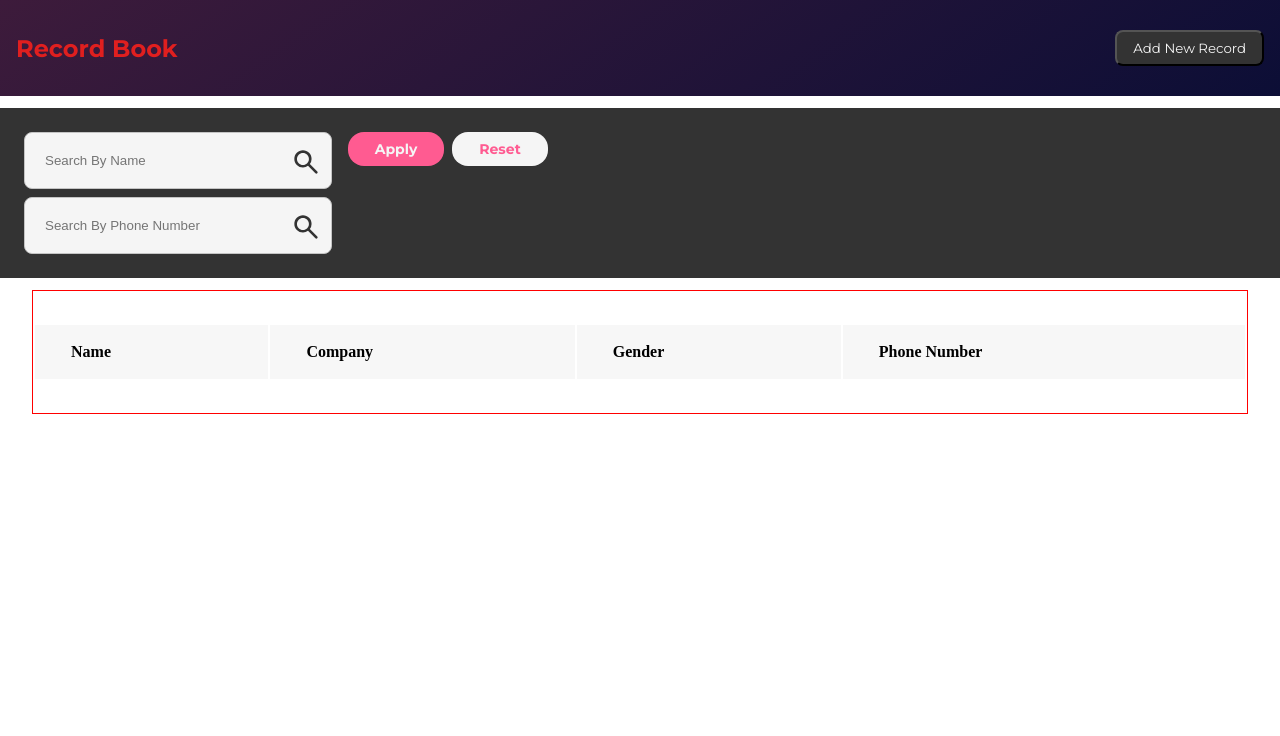
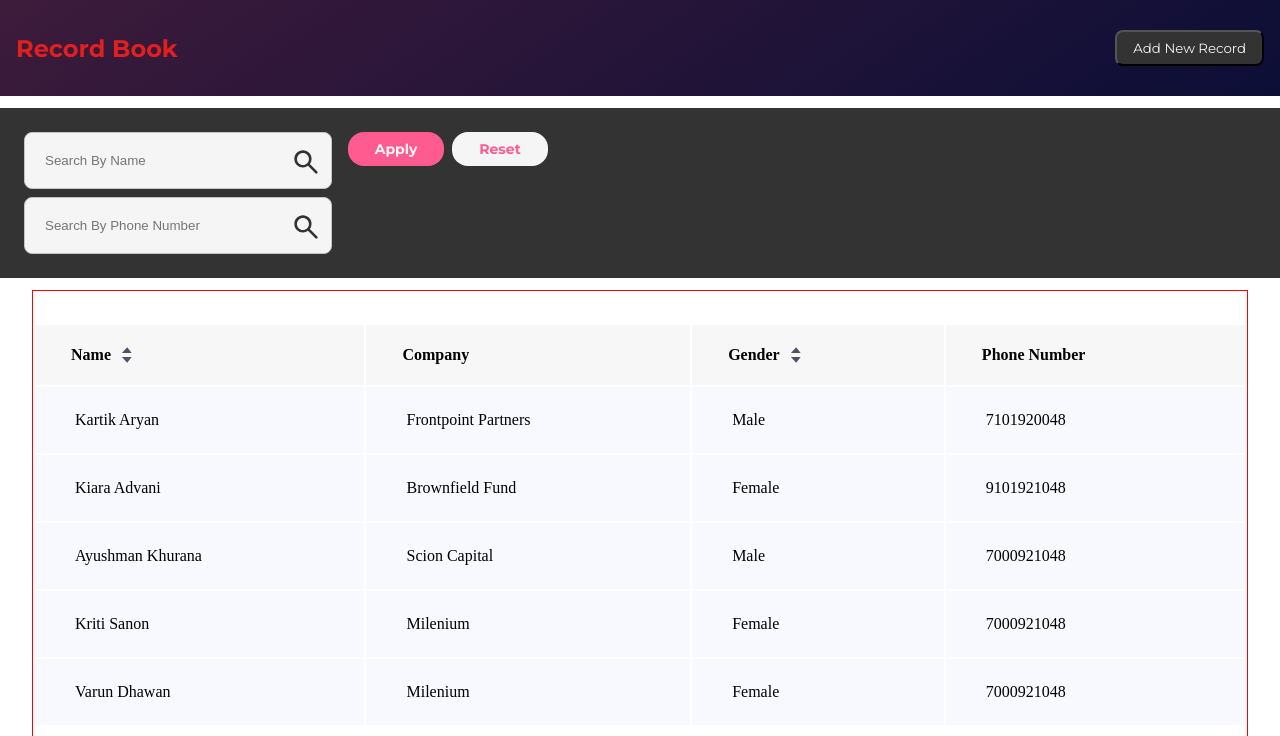
Before and after one commit to dev-enforced/record-book, a React (Vite) app: page / in a window 1280 px wide. Shown: the top 736 px of the page. Built offline with nearby package versions, Linux system fonts and the light colour scheme.

Commit message:
feat: :sparkles: Added table listing with sort on name + gender columns ui

```diff
--- a/src/components/RecordListingTable/RecordListingTable.module.css
+++ b/src/components/RecordListingTable/RecordListingTable.module.css
@@ -31,4 +31,24 @@
   gap: 4px;
   width: fit-content;
   padding: 8px 12px;
+  align-items: center;
 }
+
+.record_listing_table_header_column_wrapper_icon {
+  cursor: pointer;
+  scale: 0.85;
+}
+
+.record_listing_table_header_column_wrapper_span_active {
+  background-color: #eeeeee;
+  border-radius: 8px;
+}
+
+.record_listing_table_data_row {
+  border-bottom: 1px solid;
+  background-color: #f8f9ff;
+}
+
+.record_listing_table_data_row > td {
+  padding: 1.5rem 0 1.5rem 2.5rem;
+}
--- a/src/components/RecordListingTable/RecordListingTable.tsx
+++ b/src/components/RecordListingTable/RecordListingTable.tsx
@@ -1,22 +1,131 @@
 import { RECORDS_LISTING_COLUMNS } from "@/data/recordsListing.config";
+import { useOnClickOutside } from "@/hooks";
+import { useRef, useState } from "react";
 import styles from "./RecordListingTable.module.css";
 
+const mock_data = [
+  {
+    id: "p1",
+    name: "Kartik Aryan",
+    company: "Frontpoint Partners",
+    gender: "Male",
+    number: 7101920048,
+  },
+  {
+    id: "p2",
+    name: "Kiara Advani",
+    company: "Brownfield Fund",
+    gender: "Female",
+    number: 9101921048,
+  },
+  {
+    id: "p3",
+    name: "Ayushman Khurana",
+    company: "Scion Capital",
+    gender: "Male",
+    number: 7000921048,
+  },
+  {
+    id: "p4",
+    name: "Kriti Sanon",
+    company: "Milenium",
+    gender: "Female",
+    number: 7000921048,
+  },
+  {
+    id: "p5",
+    name: "Varun Dhawan",
+    company: "Milenium",
+    gender: "Female",
+    number: 7000921048,
+  },
+];
+
+interface RecordListingTableRowProps {
+  recordData: {
+    id: string;
+    name: string;
+    company: string;
+    gender: string;
+    number: number;
+  };
+}
+
 const RecordListingTableColumns = () => {
+  const [currentOpenedFilter, setCurrentOpenedFilters] = useState<
+    Array<string>
+  >([]);
+
+  /* ------------------- To handle which filters are openend ------------------ */
+  const handleFilters = (currentFilter: string) => {
+    setCurrentOpenedFilters((oldOpenFilter) => {
+      if (oldOpenFilter.includes(currentFilter))
+        return oldOpenFilter.filter((filter) => filter !== currentFilter);
+      return [...currentOpenedFilter, currentFilter];
+    });
+  };
+
+  /* ------ Closing all the Filters when clicked outside the table header ----- */
+  const tableHeaderRef = useRef<HTMLTableSectionElement>(null);
+  useOnClickOutside(
+    tableHeaderRef,
+    () => setCurrentOpenedFilters([]),
+    currentOpenedFilter.length > 0
+  );
+
   return (
-    <thead className={styles.record_listing_table_header}>
+    <thead className={styles.record_listing_table_header} ref={tableHeaderRef}>
       <tr className={styles.record_listing_table_header_row}>
-        {RECORDS_LISTING_COLUMNS.map(({ label, value }) => {
+        {RECORDS_LISTING_COLUMNS.map(
+          ({ label, value, Icon, hasFunctionality, Functionality }) => {
+            const isFilterOpen = currentOpenedFilter.includes(value!);
             return (
               <th
                 key={`${label}-${value}`}
                 className={styles.record_listing_table_header_column_wrapper}
               >
-              <span>{label}</span>
+                <span
+                  className={`${hasFunctionality ? "cursor-pointer" : ""} ${
+                    isFilterOpen
+                      ? styles.record_listing_table_header_column_wrapper_span_active
+                      : ""
+                  }`}
+                  onClick={() => {
+                    if (hasFunctionality) {
+                      handleFilters(value);
+                    }
+                  }}
+                >
+                  {label}
+                  {Icon && (
+                    <Icon
+                      className={
+                        styles.record_listing_table_header_column_wrapper_icon
+                      }
+                    />
+                  )}
+                </span>
+
+                {hasFunctionality && isFilterOpen && Functionality}
               </th>
             );
-        })}
+          }
+        )}
       </tr>
     </thead>
+  );
+};
+
+const RecordListingTableRow = ({ recordData }: RecordListingTableRowProps) => {
+  return (
+    <tr className={styles.record_listing_table_data_row}>
+      {Object.entries(recordData).reduce((elements, [key, value]) => {
+        if (key !== "id") {
+          elements.push(<td key={value}>{value}</td>);
+        }
+        return elements;
+      }, [] as Array<JSX.Element>)}
+    </tr>
   );
 };
 
@@ -25,7 +134,13 @@ const RecordListingTable = () => {
     <section className={styles.record_listing_table_wrapper}>
       <table className={styles.record_listing_table}>
         <RecordListingTableColumns />
-        <tbody></tbody>
+        <tbody>
+          {mock_data.map((record) => {
+            return (
+              <RecordListingTableRow recordData={record} key={record.id} />
+            );
+          })}
+        </tbody>
       </table>
     </section>
   );
--- a/src/data/recordsListing.config.tsx
+++ b/src/data/recordsListing.config.tsx
@@ -1,18 +1,103 @@
+import { ReactComponent as SortIcon } from "@/assets/SortIcon.svg";
+import { MultiParamSortCard } from "@/components/MultiParamSortCard";
+
+const NAME_SORT_CONFIG = [
+  {
+    label: "Sort A - Z",
+    sortIconClassName: "rotate-180",
+    searchParamsConfig: [
+      {
+        searchParamKey: "sort_key_column",
+        searchParamValue: "name",
+      },
+      {
+        searchParamKey: "sort_key",
+        searchParamValue: "a-z",
+      },
+    ],
+  },
+  {
+    label: "Sort Z - A",
+    searchParamsConfig: [
+      {
+        searchParamKey: "sort_key_column",
+        searchParamValue: "name",
+      },
+      {
+        searchParamKey: "sort_key",
+        searchParamValue: "z-a",
+      },
+    ],
+  },
+];
+
+const GENDER_SORT_CONFIG = [
+  {
+    label: "Sort A - Z",
+    sortIconClassName: "rotate-180",
+    searchParamsConfig: [
+      {
+        searchParamKey: "sort_key_column",
+        searchParamValue: "gender",
+      },
+      {
+        searchParamKey: "sort_key",
+        searchParamValue: "a-z",
+      },
+    ],
+  },
+  {
+    label: "Sort Z - A",
+    searchParamsConfig: [
+      {
+        searchParamKey: "sort_key_column",
+        searchParamValue: "gender",
+      },
+      {
+        searchParamKey: "sort_key",
+        searchParamValue: "z-a",
+      },
+    ],
+  },
+];
+
 export const RECORDS_LISTING_COLUMNS = [
   {
     label: "Name",
     value: "name",
+    Icon: SortIcon,
+    hasFunctionality: true,
+    Functionality: (
+      <MultiParamSortCard
+        sortConfig={NAME_SORT_CONFIG}
+        className={"sort_options_classes"}
+      />
+    ),
   },
   {
     label: "Company",
     value: "company",
+    Icon: null,
+    hasFunctionality: false,
+    Functionality: null,
   },
   {
     label: "Gender",
     value: "gender",
+    Icon: SortIcon,
+    hasFunctionality: true,
+    Functionality: (
+      <MultiParamSortCard
+        sortConfig={GENDER_SORT_CONFIG}
+        className={"sort_options_classes"}
+      />
+    ),
   },
   {
     label: "Phone Number",
     value: "number",
+    Icon: null,
+    hasFunctionality: false,
+    Functionality: null,
   },
 ];
--- a/src/index.css
+++ b/src/index.css
@@ -72,3 +72,13 @@ input[type="number"] {
   font-weight: 800;
   font-style: normal;
 }
+
+.rotate-180 {
+  rotate: 180deg;
+}
+
+.sort_options_classes {
+  position: absolute;
+  top: 100%;
+  left: 1.5rem;
+}
```
Also changed, not shown: src/data.json (deleted, +0 -39 lines). Lines whose indentation alone changed are shown as unchanged.
